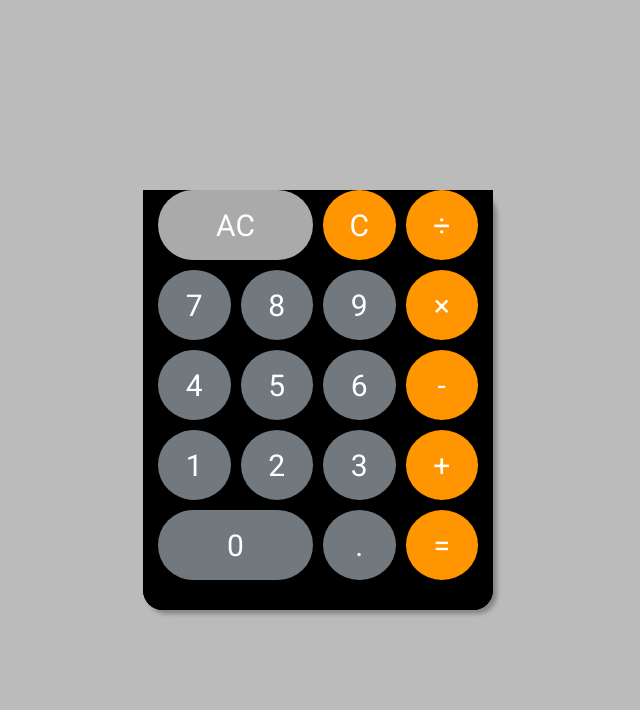
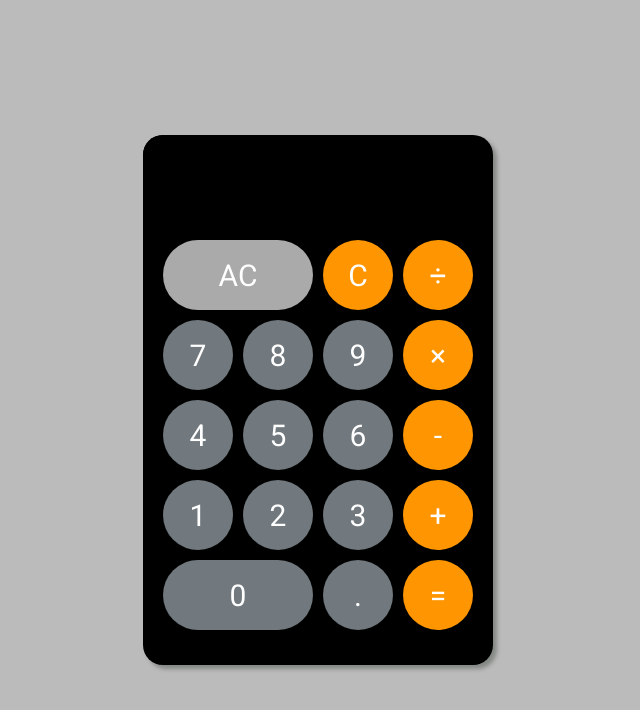
Before and after one commit to omarisayed/calculator, a plain HTML site: page index.html in a window 1280 px wide. Shown: the whole page, without its empty margins (322-962 px from the left). Drawn offline with Linux system fonts and the light colour scheme; a web font is replaced by a local one.

Commit message:
Updated CSS.

```diff
--- a/style.css
+++ b/style.css
@@ -23,11 +23,7 @@ body{
     box-shadow: 4px 4px 4px #848884;
 }
 
-.container-child{
-    margin: 5px;
-}
-
-.display-div{
+.screen-div{
     color: #fff;
     font-family: 'Roboto';
     font-size: 50px;
@@ -44,6 +40,7 @@ body{
     display: grid;
     grid-template-columns: repeat(4,1fr);
     gap: 10px;
+    margin: 5px;
     padding: 0px 15px 30px 15px;
     border-radius: 0px 0px 20px 20px;
     background-color: #000;
```
